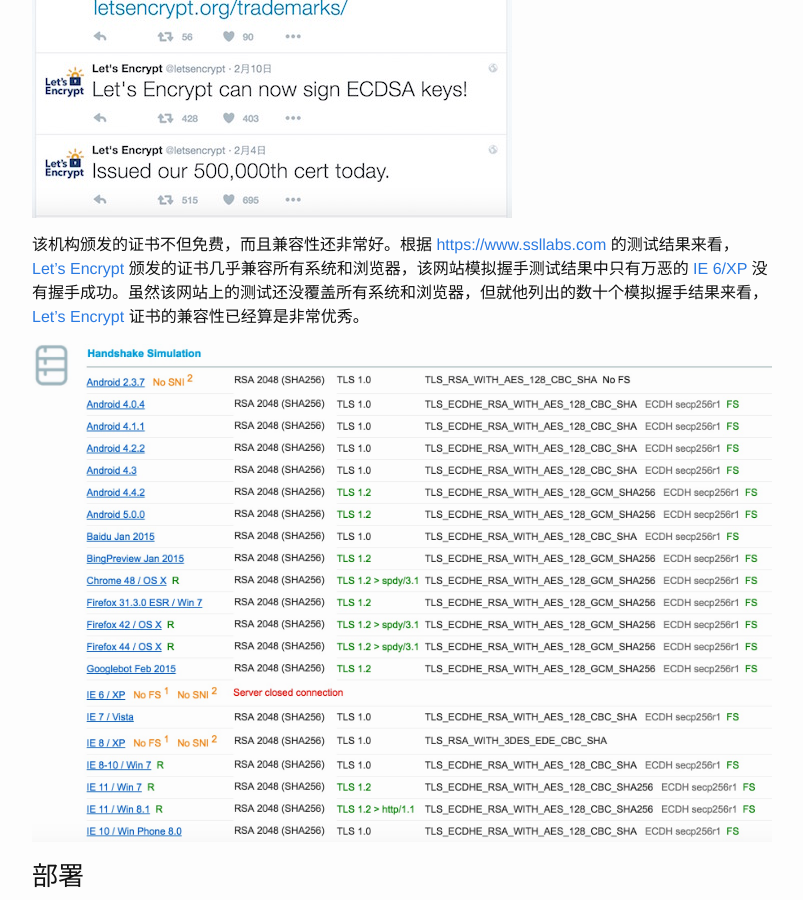
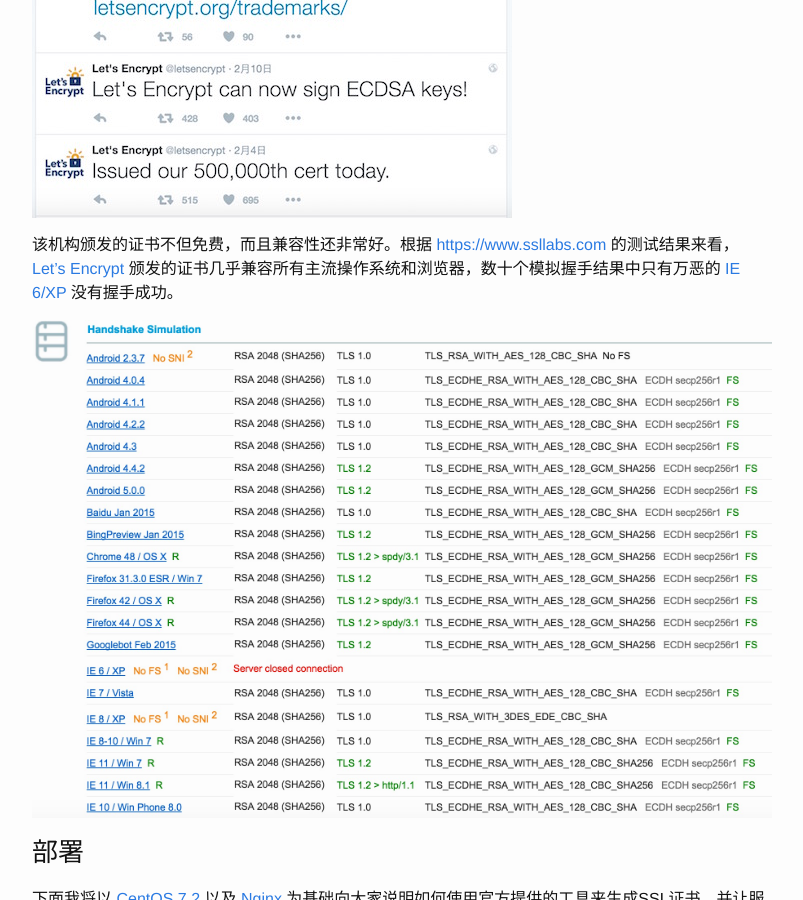
Before and after one commit to shingwasix/blog.waaile.com, a Jekyll site: the page built from _posts/note/2016-04-05-letsencrypt.md, in a window 1280 px wide and 900 px high, scrolled down 1084 px. Shown: the whole window, without its empty margins (238-1041 px from the left). Built offline with Jekyll 4.4.1, drawn with Linux system fonts in a browser that asks for light colours; comment, search, counter and statistics services are not loaded; some of the changed text lies outside the part shown.

Commit message:
咬文嚼字，修正《Let's Encrypt 使用免费的SSL证书来加密》部分字句。

```diff
--- a/_posts/note/2016-04-05-letsencrypt.md
+++ b/_posts/note/2016-04-05-letsencrypt.md
@@ -27,7 +27,7 @@
 
 ![letsencrypt-02][letsencrypt-02]
 
-该机构颁发的证书不但免费，而且兼容性还非常好。根据 [https://www.ssllabs.com](https://www.ssllabs.com) 的测试结果来看， [Let's Encrypt] 颁发的证书几乎兼容所有系统和浏览器，该网站模拟握手测试结果中只有万恶的 [IE 6/XP] 没有握手成功。虽然该网站上的测试还没覆盖所有系统和浏览器，但就他列出的数十个模拟握手结果来看，[Let's Encrypt] 证书的兼容性已经算是非常优秀。
+该机构颁发的证书不但免费，而且兼容性还非常好。根据 [https://www.ssllabs.com](https://www.ssllabs.com) 的测试结果来看， [Let's Encrypt] 颁发的证书几乎兼容所有主流操作系统和浏览器，数十个模拟握手结果中只有万恶的 [IE 6/XP] 没有握手成功。
 
 ![letsencrypt-03][letsencrypt-03]
 
@@ -279,7 +279,7 @@
 
 网址：[https://gethttpsforfree.com](https://gethttpsforfree.com)
 
-***⚠️[Let's Encrypt] 一直倡导开发者利用工具进行证书自动化申请和续订，所以官方本身并不提倡使用Web服务进行在线证书申请，同时也不提供在线申请服务。***
+***⚠️[Let's Encrypt] 一直倡导开发者利用工具进行证书自动化部署，所以官方本身并不提倡使用Web服务进行在线证书申请，同时也不提供在线申请服务。***
 
 ### 相关阅读
 
```
